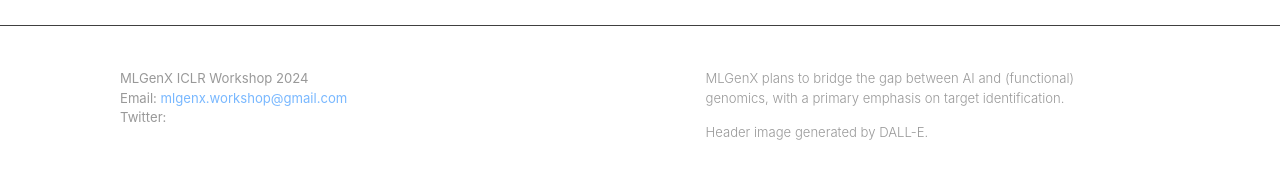
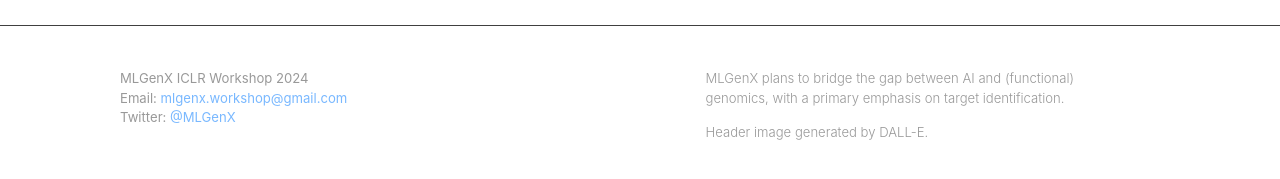
Before and after one commit to mlgenx/mlgenx.github.io, a Jekyll site: the page built from about.md, in a window 1280 px wide. Shown: the part 697-876 px from the top of the page. Built offline with Jekyll 4.4.1, drawn with Linux system fonts in a browser that asks for light colours; nearby versions of some CDN libraries.

Commit message:
twitter added

```diff
--- a/_includes/footer.html
+++ b/_includes/footer.html
@@ -14,7 +14,7 @@
             <li>Email: <a class="u-email" href="mailto:{{ site.author.email }}">{{ site.author.email }}</a></li>
           {%- endif %}
           {% if site.author.twitter -%}
-            <li>Twitter: <a class="u-email" href="{{ site.author.twitter}}">{{ MLGenX}}</a></li>
+            <li>Twitter: <a class="u-email" href="{{ site.author.twitter}}">@MLGenX</a></li>
           {%- endif %}
         </ul>
       {%- endif %}
```
